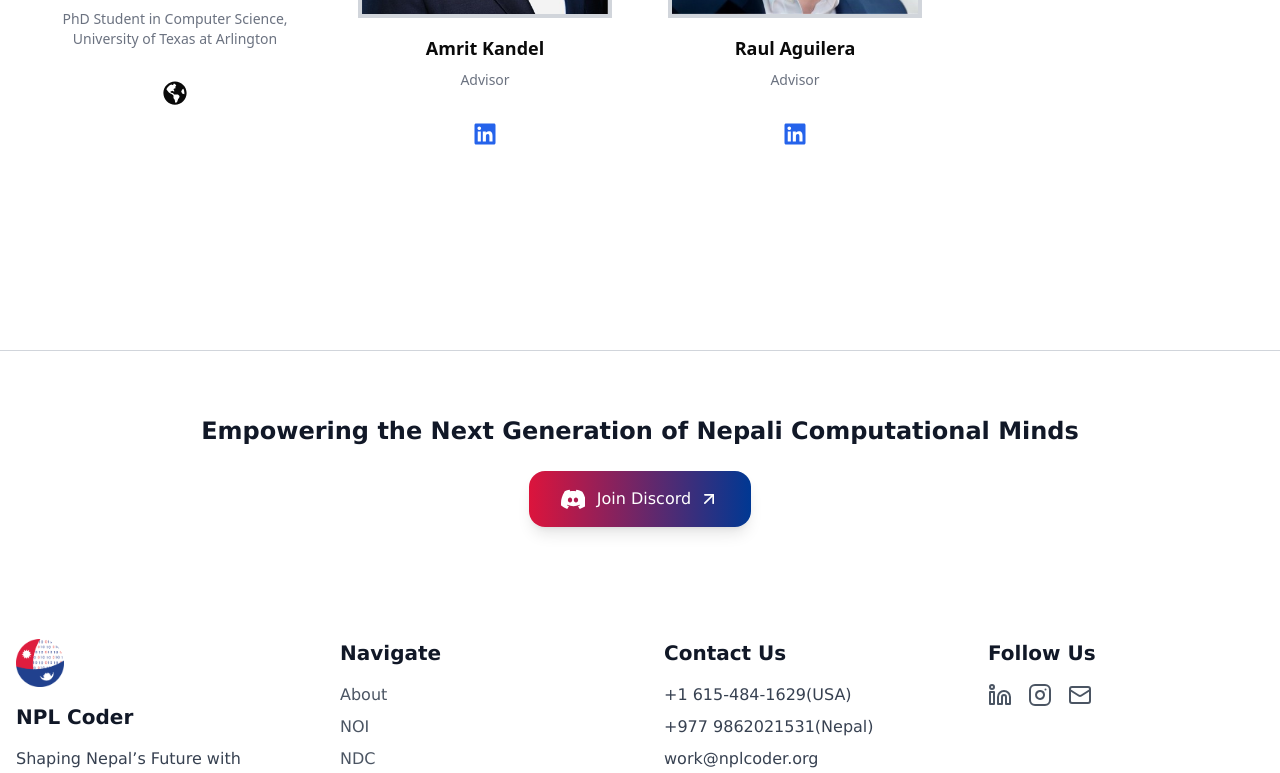
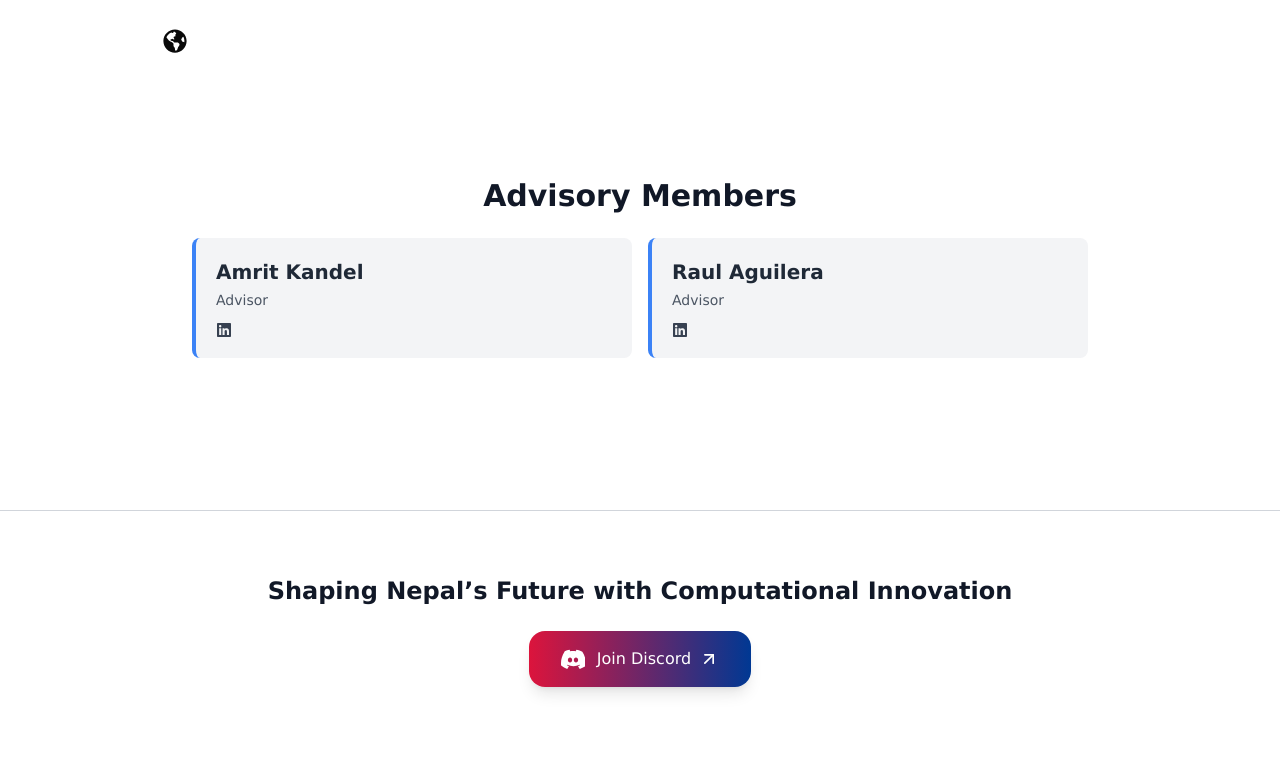
Before and after one commit to npl-coder/nplcoder, a Next.js app: page /team in a window 1280 px wide. Shown: the part 1500-2273 px from the top of the page. Built offline with nearby package versions, Linux system fonts and the light colour scheme.

Commit message:
feat: Update site metadata

```diff
--- a/app/layout.tsx
+++ b/app/layout.tsx
@@ -6,7 +6,7 @@ import Footer from "@/components/Footer";
 
 export const metadata: Metadata = {
   title: "NPLCoder",
-  description: "Generated by create next app",
+  description: "NPLCoder: Shaping Nepal’s Future with Computational Innovation",
 };
 export default function RootLayout({ children }: { children: React.ReactNode }) {
   return (
--- a/app/team/page.jsx
+++ b/app/team/page.jsx
@@ -1,4 +1,5 @@
 import Card from '@/components/Card'
+import { FaLinkedin, FaGlobeAmericas } from 'react-icons/fa'
 
 const teamMembers = [{
     name: "Aditi Gajurel",
@@ -61,18 +62,12 @@ const teamMembers = [{
     category: "Operations"
 
   },
-  // {
-  //   name: "Amod Paudel",
-  //   title: "Computer Engineering Student at IOE, Pulchowk Campus",
-  //   image: "./images/PratikDahal.jpg",
-  //   linkedin: "https://www.linkedin.com/in/pratik-dahal-430aa21b2/",
-  // },
   {
     name: "Sujit Maharjan",
     title: "PhD Student in Computer Science, University of Texas at Arlington",
     image: "https://maharjansujit.com.np/images/avatar.jpg",
     website: "https://maharjansujit.com.np",
-    category: "Advisory"
+    category: "Operations"
   },
   {
     name: "Amrit Kandel",
@@ -142,20 +137,41 @@ export default function TeamPage() {
 
           {/* Advisory Members Section */}
           <div className="mb-8">
-          <h2 className="text-3xl font-bold mb-2 mt-2  text-gray-900 dark:text-white text-center">
+            <h2 className="text-3xl font-bold mb-6 mt-2 text-gray-900 dark:text-white text-center">
               Advisory Members
             </h2>
-            <div className="grid grid-cols-1 sm:grid-cols-2 md:grid-cols-3 lg:grid-cols-4 gap-6 justify-items-center">
-              {advisoryMembers.map((member) => (
-                <Card
-                  key={member.name}
-                  name={member.name}
-                  title={member.title}
-                  image={member.image}
-                  linkedin={member.linkedin}
-                  website={member.website}
-                />
-              ))}
+            <div className="max-w-4xl mx-auto">
+              <div className="grid grid-cols-1 md:grid-cols-2 gap-4">
+                {advisoryMembers.map((member) => (
+                  <div key={member.name} className="bg-gray-100 dark:bg-gray-800 p-5 rounded-lg border-l-4 border-blue-500 transition-all duration-300 hover:shadow-md">
+                    <h3 className="text-xl font-bold text-gray-800 dark:text-white">{member.name}</h3>
+                    <p className="text-sm text-gray-600 dark:text-gray-300 mt-1">{member.title}</p>
+
+                    <div className="flex mt-3 space-x-3">
+                      {member.website && (
+                        <a
+                          href={member.website}
+                          className="text-gray-700 dark:text-gray-300 hover:text-blue-600 dark:hover:text-blue-400"
+                          target="_blank"
+                          rel="noreferrer"
+                        >
+                          <FaGlobeAmericas size={16} />
+                        </a>
+                      )}
+                      {member.linkedin && (
+                        <a
+                          href={member.linkedin}
+                          className="text-gray-700 dark:text-gray-300 hover:text-blue-600 dark:hover:text-blue-400"
+                          target="_blank"
+                          rel="noreferrer"
+                        >
+                          <FaLinkedin size={16} />
+                        </a>
+                      )}
+                    </div>
+                  </div>
+                ))}
+              </div>
             </div>
           </div>
         </section>
--- a/components/Footer.jsx
+++ b/components/Footer.jsx
@@ -1,7 +1,14 @@
-import React from 'react';
-import Link from 'next/link';
-import Image from 'next/image';
-import { Linkedin,Heart, Instagram, Facebook, ArrowUpRight, Mail } from 'lucide-react';
+import React from "react";
+import Link from "next/link";
+import Image from "next/image";
+import {
+  Linkedin,
+  Heart,
+  Instagram,
+  Facebook,
+  ArrowUpRight,
+  Mail,
+} from "lucide-react";
 
 const SocialIcon = ({ icon: Icon, href = "#", className = "" }) => (
   <Link
@@ -15,24 +22,24 @@ const SocialIcon = ({ icon: Icon, href = "#", className = "" }) => (
 );
 
 const socialIcons = [
-  { icon: Linkedin, platform: 'https://www.linkedin.com/company/nplcoder/' },
-  { icon: Instagram, platform: 'https://www.instagram.com/nplcoder/' },
+  { icon: Linkedin, platform: "https://www.linkedin.com/company/nplcoder/" },
+  { icon: Instagram, platform: "https://www.instagram.com/nplcoder/" },
   // { icon: Facebook, platform: 'https://www.facebook.com/nplcoder/' },
-  { icon: Mail, platform: 'mailto:work@nplcoder.org' }
+  { icon: Mail, platform: "mailto:work@nplcoder.org" },
 ];
 
 const quickLinks = [
   { href: "/about", text: "About" },
   { href: "/noi", text: "NOI" },
   { href: "/ndc", text: "NDC" },
-  { href: "/team", text: "Team" }
+  { href: "/team", text: "Team" },
 ];
 
 const contactInfo = [
   "+1 615-484-1629(USA) ",
   "+977 9862021531(Nepal)",
   "work@nplcoder.org",
-  "Kathmandu, Nepal"
+  "Kathmandu, Nepal",
 ];
 
 const Footer = () => {
@@ -47,17 +54,23 @@ const Footer = () => {
           <div className="max-w-7xl mx-auto px-4">
             <div className="flex flex-col justify-center items-center text-center">
               <h1 className="text-2xl font-semibold mb-6 text-gray-900 dark:text-white">
-                Empowering the Next Generation of Nepali Computational Minds
+                Shaping Nepal’s Future with Computational Innovation
               </h1>
 
               <a
-                href='https://discord.com/invite/kJrvdhmzVd'
-                target='_blank'
-                rel='noreferrer'
+                href="https://discord.com/invite/kJrvdhmzVd"
+                target="_blank"
+                rel="noreferrer"
                 className="group"
               >
                 <button className="inline-flex items-center justify-center px-8 py-4 rounded-2xl text-white bg-gradient-to-r from-[#DC143C] to-[#003893] font-medium shadow-lg hover:shadow-xl transition-all duration-300 hover:-translate-y-1">
-                  <svg width="24" height="24" viewBox="0 0 24 24" fill="none" xmlns="http://www.w3.org/2000/svg">
+                  <svg
+                    width="24"
+                    height="24"
+                    viewBox="0 0 24 24"
+                    fill="none"
+                    xmlns="http://www.w3.org/2000/svg"
+                  >
                     <path
                       fillRule="evenodd"
                       clipRule="evenodd"
@@ -65,7 +78,9 @@ const Footer = () => {
                       fill="currentColor"
                     />
                   </svg>
-                  <p className='pl-3 group-hover:pl-4 transition-all duration-300'>Join Discord </p>
+                  <p className="pl-3 group-hover:pl-4 transition-all duration-300">
+                    Join Discord{" "}
+                  </p>
                   <ArrowUpRight className="ml-2 w-5 h-5 group-hover:ml-3 transition-all duration-300" />
                 </button>
               </a>
@@ -79,21 +94,28 @@ const Footer = () => {
               <Image
                 src="/images/NPLCoder.png"
                 alt="NPL Coder Logo"
-                width={48}
-                height={48}
+                width={80}
+                height={80}
                 className="object-cover"
               />
-              <h3 className="text-xl font-bold text-gray-900 dark:text-white">NPL Coder</h3>
-              <p className="text-gray-700 dark:text-gray-300">
-              Shaping Nepal’s Future with Computational Innovation</p>
+              <h3 className="text-xl font-bold text-gray-900 dark:text-white">
+                NPL Coder
+              </h3>
+              {/* <p className="text-gray-700 dark:text-gray-300">
+              Shaping Nepal’s Future with Computational Innovation</p> */}
             </div>
 
             <div>
-              <h4 className="text-xl font-bold mb-4 text-gray-900 dark:text-white">Navigate</h4>
+              <h4 className="text-xl font-bold mb-4 text-gray-900 dark:text-white">
+                Navigate
+              </h4>
               <ul className="space-y-2">
                 {quickLinks.map(({ href, text }) => (
                   <li key={text}>
-                    <Link href={href} className="text-gray-600 dark:text-gray-300 hover:text-black dark:hover:text-white transition-colors">
+                    <Link
+                      href={href}
+                      className="text-gray-600 dark:text-gray-300 hover:text-black dark:hover:text-white transition-colors"
+                    >
                       {text}
                     </Link>
                   </li>
@@ -102,16 +124,22 @@ const Footer = () => {
             </div>
 
             <div>
-              <h4 className="text-xl font-bold mb-4 text-gray-900 dark:text-white">Contact Us</h4>
+              <h4 className="text-xl font-bold mb-4 text-gray-900 dark:text-white">
+                Contact Us
+              </h4>
               <ul className="space-y-2">
                 {contactInfo.map((info) => (
-                  <li key={info} className="text-gray-700 dark:text-gray-300">{info}</li>
+                  <li key={info} className="text-gray-700 dark:text-gray-300">
+                    {info}
+                  </li>
                 ))}
               </ul>
             </div>
 
             <div>
-              <h4 className="text-xl font-bold mb-4 text-gray-900 dark:text-white">Follow Us</h4>
+              <h4 className="text-xl font-bold mb-4 text-gray-900 dark:text-white">
+                Follow Us
+              </h4>
               <div className="flex gap-4">
                 {socialIcons.map(({ icon: Icon, platform }) => (
                   <SocialIcon key={platform} icon={Icon} href={platform} />
@@ -130,7 +158,6 @@ const Footer = () => {
             </p>
           </div>
         </div>
-
       </div>
     </footer>
   );
```
Lines whose indentation alone changed are shown as unchanged.
